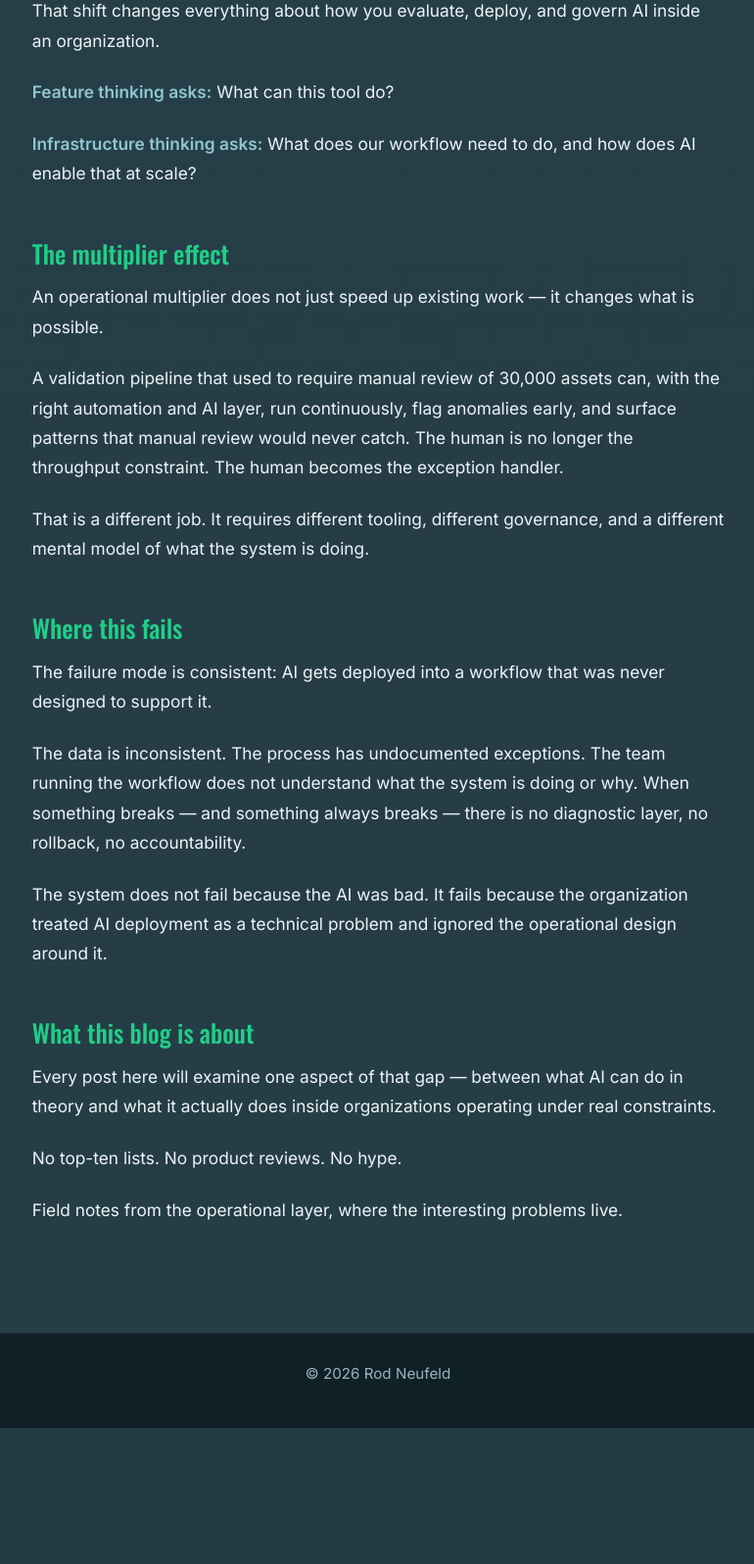
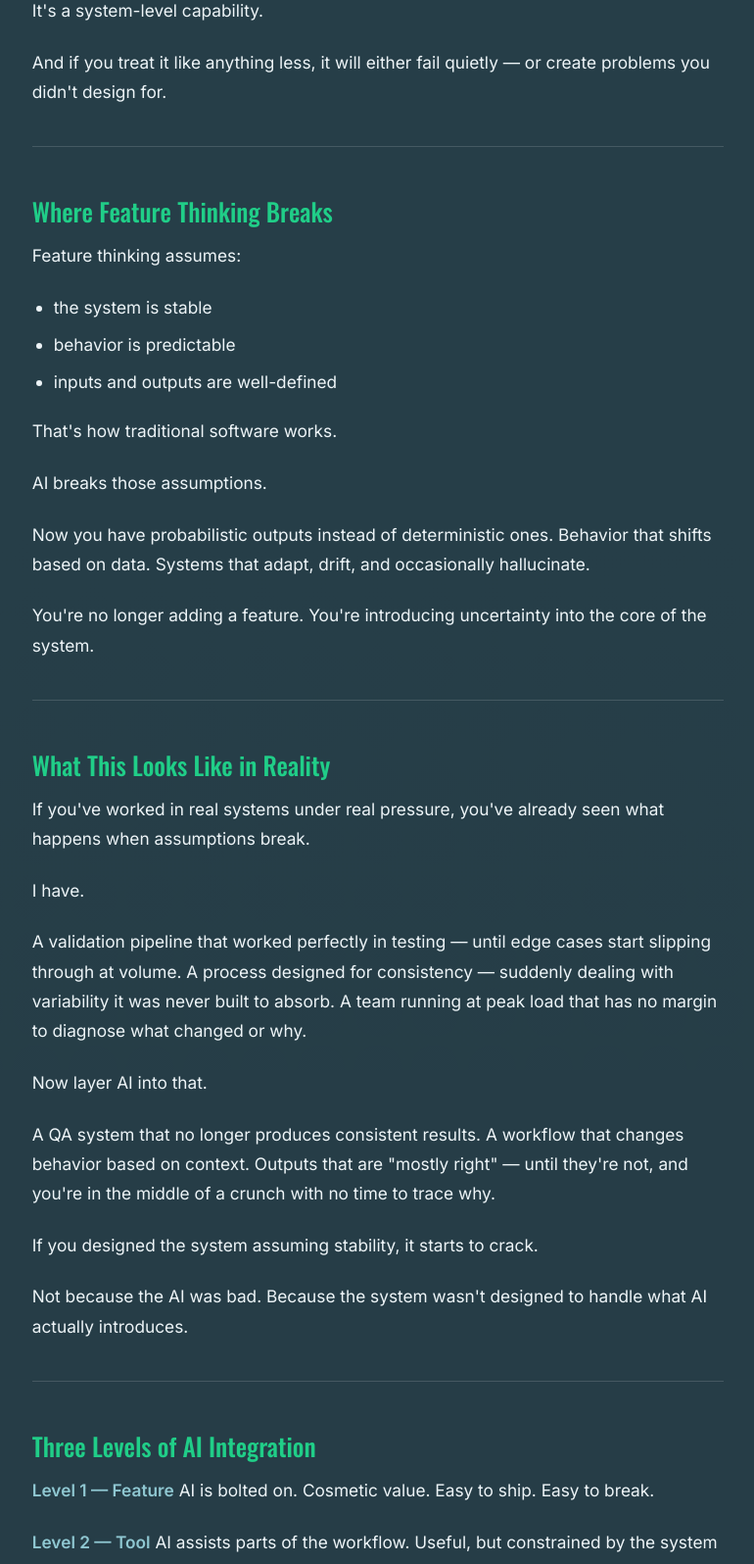
Before and after one commit to rgneufeld/rodneufeld-site, an Eleventy site: page blog/posts/2026-04-21-ai-is-not-a-feature.md in a window 1280 px wide. Shown: the part 934-2530 px from the top of the page at 98% size, without its empty margins (254-1024 px from the left). Before the commit the page ends 2391 px from the top, so only its background shows below. Built offline with nearby package versions, Linux system fonts and the light colour scheme; Eleventy itself is replaced by a stand-in of ours; files that its build step writes are made by us from their sources.

Commit message:
Publish first blog post and update blog tagline
- AI Is Not a Feature — full post with revised copy
- Updated blog tagline to "Building systems that actually work in the real world"

Co-Authored-By: Claude Sonnet 4.6 <noreply@anthropic.com>

```diff
--- a/blog/index.njk
+++ b/blog/index.njk
@@ -8,7 +8,7 @@ description: A practical, systems-focused publication on how AI actually gets de
     <a class="back-link" href="/">&larr; Rod Neufeld</a>
     <p class="eyebrow">Rod Neufeld</p>
     <h1 class="hero-title accent">AI in Operations</h1>
-    <p class="blog-tagline">Not the voice of reason. Just not an unreasonable one.</p>
+    <p class="blog-tagline">Building systems that actually work in the real world.<br>Where AI, process, and human behavior collide — and what that really means.</p>
   </div>
 </header>
 
--- a/blog/posts/2026-04-21-ai-is-not-a-feature.md
+++ b/blog/posts/2026-04-21-ai-is-not-a-feature.md
@@ -1,46 +1,103 @@
 ---
-title: "AI Is Not a Feature — It Is an Operational Multiplier"
+title: "AI Is Not a Feature"
 date: 2026-04-21
-description: "Organizations that treat AI as a tool to add to existing workflows will lose to those that redesign workflows around AI as infrastructure."
+description: "Most companies are making the same mistake with AI. They're treating it like a feature."
 layout: post.njk
 ---
 
-Most organizations are approaching AI the wrong way.
+Most companies are making the same mistake with AI.
 
-They are adding it to existing workflows — a summarization tool here, a chatbot there — without changing the underlying system those tools sit inside. The result is a layer of AI on top of a broken process. The process stays broken. The AI makes it faster to be broken.
+They're treating it like a feature.
 
-This is the wrong frame.
+Something you can bolt onto an existing product. Something you can ship in a sprint. Something you can point to in a release note.
 
-## AI as infrastructure, not novelty
+*"Now with AI."*
 
-The organizations that will pull ahead in the next five years are not the ones experimenting the most. They are the ones that treat AI as infrastructure — the same way they treat their database, their CI/CD pipeline, or their CRM. Not a feature to demo. A foundational layer to design around.
+It sounds good. It demos well.
 
-That shift changes everything about how you evaluate, deploy, and govern AI inside an organization.
+It also fails the moment it meets reality.
 
-**Feature thinking asks:** What can this tool do?
+But it fundamentally misses what AI actually is — and what it does to a system.
 
-**Infrastructure thinking asks:** What does our workflow need to do, and how does AI enable that at scale?
+---
 
-## The multiplier effect
+## AI is not a feature
 
-An operational multiplier does not just speed up existing work — it changes what is possible.
+It's a system-level capability.
 
-A validation pipeline that used to require manual review of 30,000 assets can, with the right automation and AI layer, run continuously, flag anomalies early, and surface patterns that manual review would never catch. The human is no longer the throughput constraint. The human becomes the exception handler.
+And if you treat it like anything less, it will either fail quietly — or create problems you didn't design for.
 
-That is a different job. It requires different tooling, different governance, and a different mental model of what the system is doing.
+---
 
-## Where this fails
+## Where Feature Thinking Breaks
 
-The failure mode is consistent: AI gets deployed into a workflow that was never designed to support it.
+Feature thinking assumes:
 
-The data is inconsistent. The process has undocumented exceptions. The team running the workflow does not understand what the system is doing or why. When something breaks — and something always breaks — there is no diagnostic layer, no rollback, no accountability.
+- the system is stable
+- behavior is predictable
+- inputs and outputs are well-defined
 
-The system does not fail because the AI was bad. It fails because the organization treated AI deployment as a technical problem and ignored the operational design around it.
+That's how traditional software works.
 
-## What this blog is about
+AI breaks those assumptions.
 
-Every post here will examine one aspect of that gap — between what AI can do in theory and what it actually does inside organizations operating under real constraints.
+Now you have probabilistic outputs instead of deterministic ones. Behavior that shifts based on data. Systems that adapt, drift, and occasionally hallucinate.
 
-No top-ten lists. No product reviews. No hype.
+You're no longer adding a feature. You're introducing uncertainty into the core of the system.
 
-Field notes from the operational layer, where the interesting problems live.
+---
+
+## What This Looks Like in Reality
+
+If you've worked in real systems under real pressure, you've already seen what happens when assumptions break.
+
+I have.
+
+A validation pipeline that worked perfectly in testing — until edge cases start slipping through at volume. A process designed for consistency — suddenly dealing with variability it was never built to absorb. A team running at peak load that has no margin to diagnose what changed or why.
+
+Now layer AI into that.
+
+A QA system that no longer produces consistent results. A workflow that changes behavior based on context. Outputs that are "mostly right" — until they're not, and you're in the middle of a crunch with no time to trace why.
+
+If you designed the system assuming stability, it starts to crack.
+
+Not because the AI was bad. Because the system wasn't designed to handle what AI actually introduces.
+
+---
+
+## Three Levels of AI Integration
+
+**Level 1 — Feature**
+AI is bolted on. Cosmetic value. Easy to ship. Easy to break.
+
+**Level 2 — Tool**
+AI assists parts of the workflow. Useful, but constrained by the system it sits inside.
+
+**Level 3 — System**
+AI is embedded into how the system operates. Workflows adapt. Decisions shift. The system behaves differently because AI exists inside it — not alongside it.
+
+Most companies are stuck at Level 1 and calling it a strategy.
+
+---
+
+## The Second-Order Effects Nobody Plans For
+
+When AI becomes part of the system, things change beyond the feature itself.
+
+Roles shift — what humans do versus what the system does is no longer the same. Accountability becomes less clear when the output is probabilistic. Errors become harder to trace when behavior isn't fixed. The system becomes more capable — and less predictable — at the same time.
+
+These aren't edge cases. They're the natural result of introducing adaptive behavior into structured systems. And they require deliberate design — not discovery.
+
+---
+
+## The Real Work
+
+If your AI strategy fits into a product roadmap as a line item, it's not a strategy.
+
+It's a placeholder.
+
+The real work is not adding AI. It's redesigning systems to operate in a world where behavior is no longer fixed — where the system learns, adapts, and occasionally surprises you, and where your governance, your workflows, and your people are built to handle that.
+
+Most organizations haven't started that work yet.
+
+And they won't realize it — until the system starts making decisions they don't fully understand.
```
